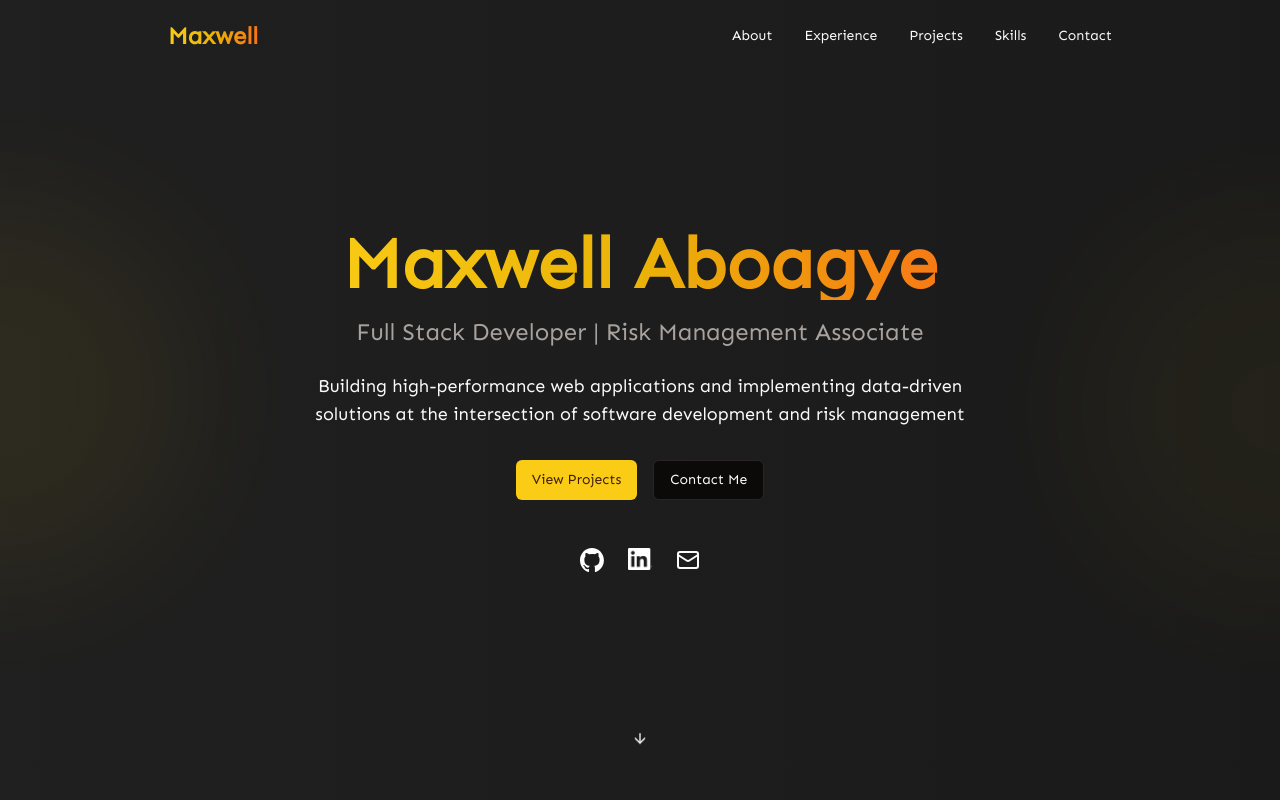
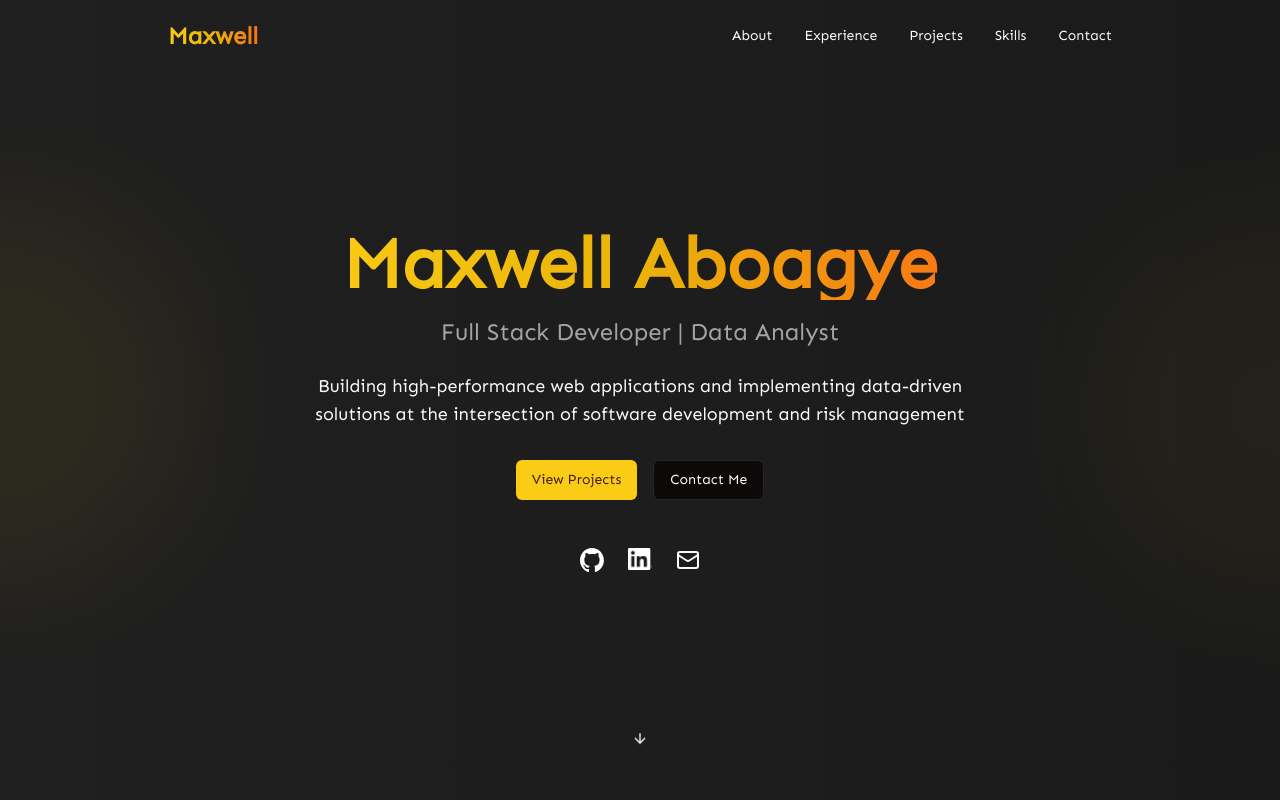
Before and after one commit to Maxxy21/portfolio, a Next.js app: page / in a window 1280 px wide. Shown: the top 800 px of the page. Built offline with nearby package versions, Linux system fonts and the light colour scheme.

Commit message:
changed hero

```diff
--- a/src/components/sections/hero.tsx
+++ b/src/components/sections/hero.tsx
@@ -28,7 +28,7 @@ const HeroSection = () => {
                     Maxwell Aboagye
                 </h1>
                 <p className="text-xl md:text-2xl mb-6 text-muted-foreground">
-                    Full Stack Developer | Risk Management Associate
+                    Full Stack Developer | Data Analyst
                 </p>
                 <p className="text-lg max-w-2xl mx-auto mb-8 text-secondary-foreground">
                     Building high-performance web applications and implementing data-driven solutions
```
